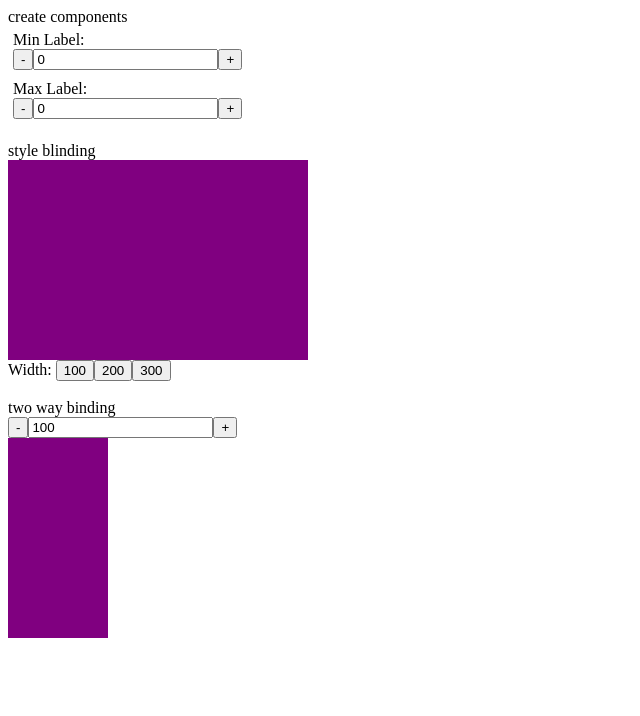
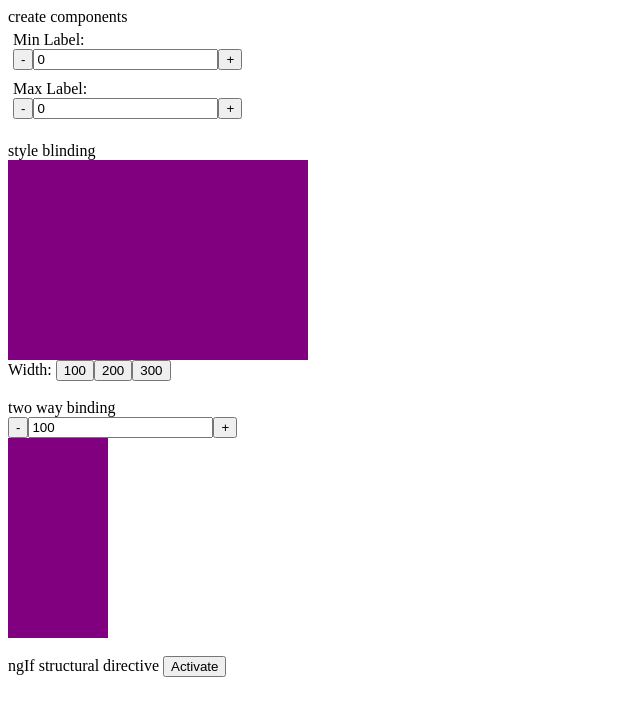
Before and after one commit to Sirichai44/basic-angular, an Angular app: page / in a window 1280 px wide. Shown: the top 716 px of the page, without its empty margins (0-640 px from the left). Built offline with nearby package versions, Linux system fonts and the light colour scheme.

Commit message:
structural directive

```diff
--- a/src/app/app.component.html
+++ b/src/app/app.component.html
@@ -24,3 +24,10 @@ style blinding
 two way binding
 <app-action-bar [step]="10" [(counter)]="appCounter" />
 <app-square-flex [divWidth]="appCounter" />
+<br />
+
+ngIf structural directive
+<button (click)="activate = !activate">Activate</button>
+<div *ngIf="activate">
+  <app-action-bar />
+</div>
--- a/src/app/app.component.ts
+++ b/src/app/app.component.ts
@@ -3,11 +3,13 @@ import { RouterOutlet } from '@angular/router';
 import { MaxMinMeterComponent } from './max-min-meter/max-min-meter.component';
 import { SquareFlexComponent } from './square-flex/square-flex.component';
 import { ActionBarComponent } from './action-bar/action-bar.component';
+import { CommonModule } from '@angular/common';
 
 @Component({
   selector: 'app-root',
   standalone: true,
   imports: [
+    CommonModule,
     RouterOutlet,
     MaxMinMeterComponent,
     SquareFlexComponent,
@@ -37,4 +39,6 @@ export class AppComponent {
   }
 
   appCounter = 100;
+
+  activate: boolean = false;
 }
```
